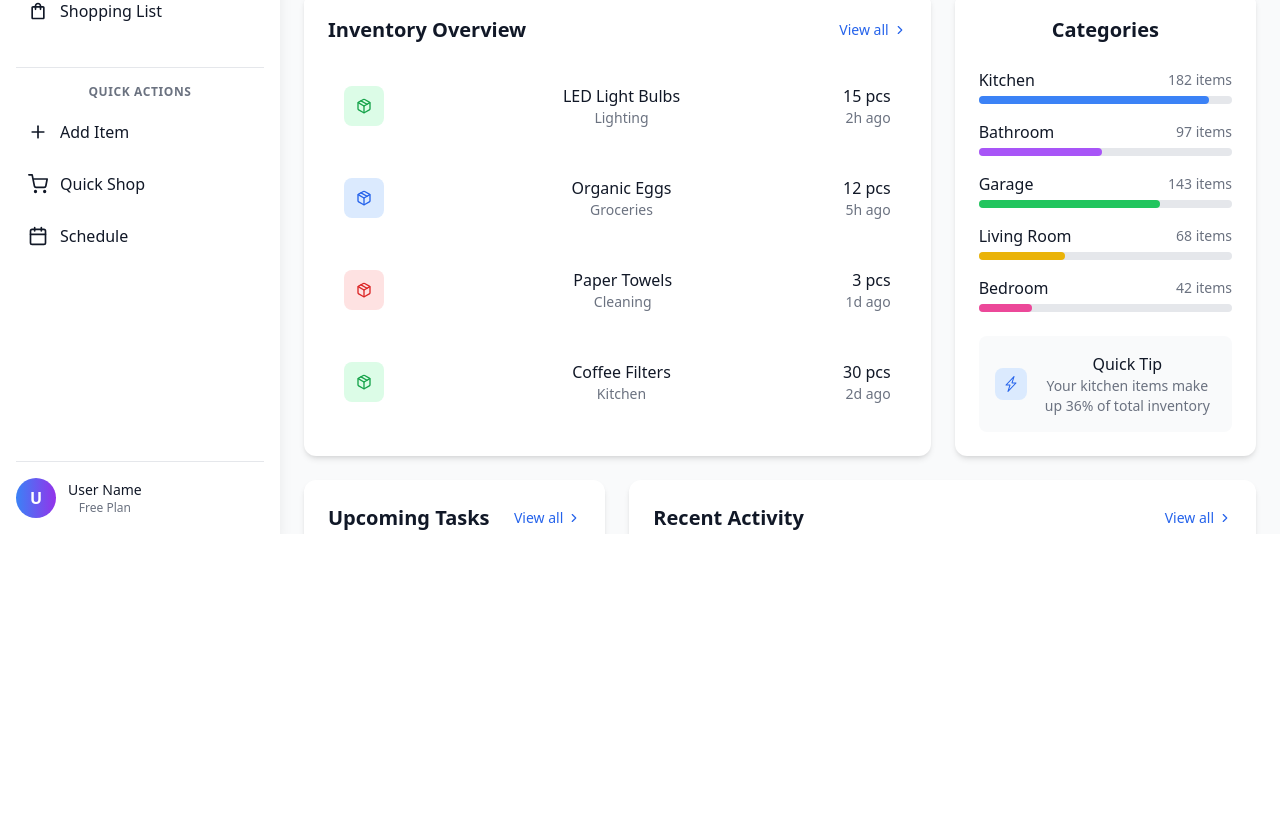
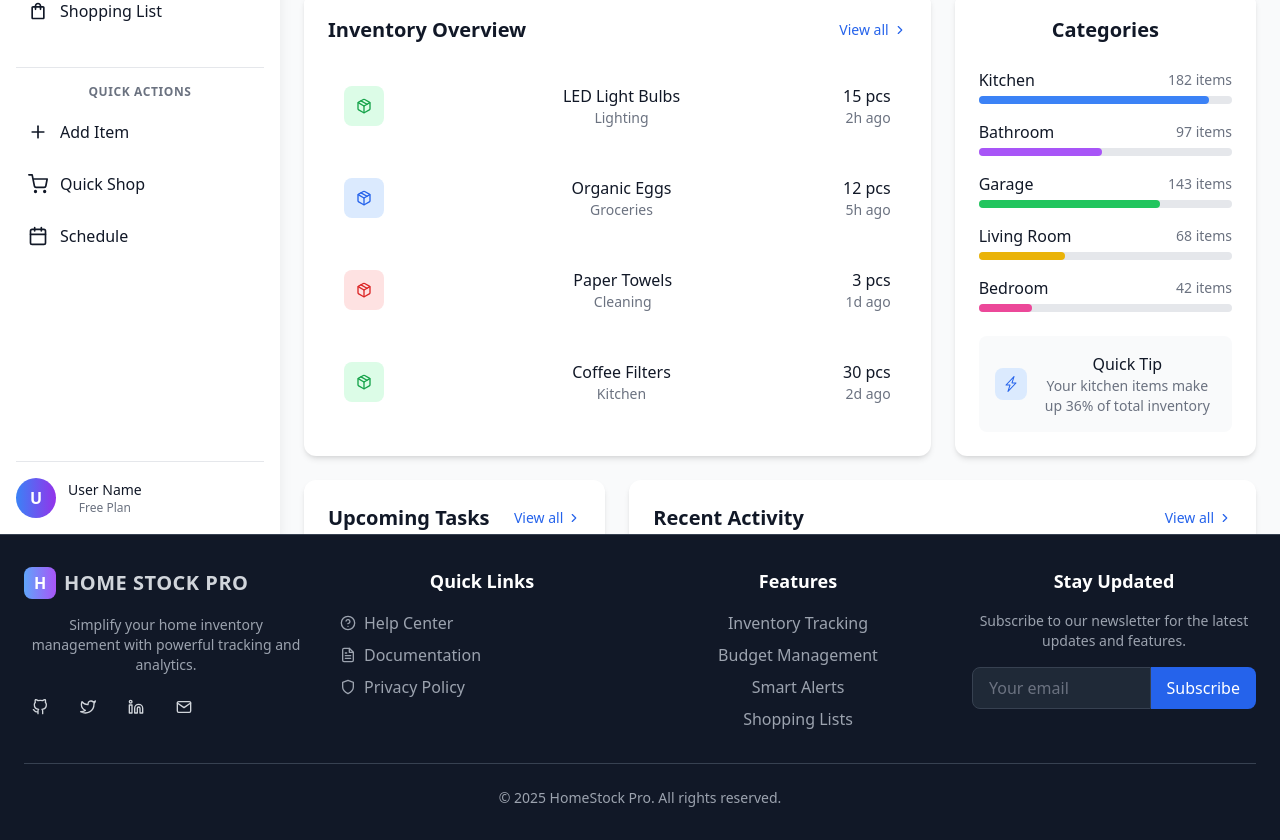
Before and after one commit to kmddkuruppu/Home-Stock, a React (Create React App) app in the folder frontend/: page / in a window 1280 px wide. Shown: the part 338-1178 px from the top of the page. Before the commit the page ends 872 px from the top, so only its background shows below. Built offline with nearby package versions, Linux system fonts and the light colour scheme.

Commit message:
update footer section

```diff
--- a/frontend/src/App.js
+++ b/frontend/src/App.js
@@ -8,6 +8,7 @@ import ExpenseList from './components/ExpenseList';
 import BudgetOverview from './components/BudgetOverview';
 import Slidebar from './components/Slidebar';
 import UpdateExpenseForm from './components/UpdateExpenseForm';
+import Footer from './components/Footer';
 
 // Import pages
 import Budget from './pages/Budget';
@@ -37,6 +38,7 @@ function App() {
           <Route path="/payments" element={<Payments />} />
           <Route path="/transMoney" element={<TransMoney />} />
         </Routes>
+        <Footer />
       </div>
     </Router>
   );
--- /dev/null
+++ b/frontend/src/components/Footer.js
@@ -0,0 +1,123 @@
+import { motion } from "framer-motion";
+import {
+  FiGithub, FiTwitter, FiLinkedin, FiMail,
+  FiHelpCircle, FiFileText, FiShield
+} from "react-icons/fi";
+
+const Footer = () => {
+  return (
+    <footer className="border-t border-gray-700 bg-gray-900 text-gray-300">
+      <div className="container mx-auto px-6 py-8">
+        <div className="grid grid-cols-1 md:grid-cols-4 gap-8">
+          {/* Company Info */}
+          <motion.div
+            initial={{ opacity: 0, y: 20 }}
+            animate={{ opacity: 1, y: 0 }}
+            transition={{ delay: 0.1 }}
+            className="space-y-4"
+          >
+            <div className="flex items-center space-x-2">
+              <div className="w-8 h-8 rounded-lg bg-gradient-to-r from-blue-400 to-purple-500 flex items-center justify-center text-white font-bold">
+                H
+              </div>
+              <span className="text-xl font-extrabold tracking-wide">HOME STOCK PRO</span>
+            </div>
+            <p className="text-sm text-gray-400">
+              Simplify your home inventory management with powerful tracking and analytics.
+            </p>
+            <div className="flex space-x-4">
+              <a href="#" className="p-2 rounded-full hover:bg-gray-700 transition-colors text-gray-300 hover:text-white">
+                <FiGithub />
+              </a>
+              <a href="#" className="p-2 rounded-full hover:bg-gray-700 transition-colors text-gray-300 hover:text-white">
+                <FiTwitter />
+              </a>
+              <a href="#" className="p-2 rounded-full hover:bg-gray-700 transition-colors text-gray-300 hover:text-white">
+                <FiLinkedin />
+              </a>
+              <a href="#" className="p-2 rounded-full hover:bg-gray-700 transition-colors text-gray-300 hover:text-white">
+                <FiMail />
+              </a>
+            </div>
+          </motion.div>
+
+          {/* Quick Links */}
+          <motion.div
+            initial={{ opacity: 0, y: 20 }}
+            animate={{ opacity: 1, y: 0 }}
+            transition={{ delay: 0.2 }}
+            className="space-y-4"
+          >
+            <h3 className="font-semibold text-lg text-white">Quick Links</h3>
+            <ul className="space-y-2">
+              <li>
+                <a href="#" className="hover:text-blue-400 transition-colors flex items-center text-gray-400">
+                  <FiHelpCircle className="mr-2" /> Help Center
+                </a>
+              </li>
+              <li>
+                <a href="#" className="hover:text-blue-400 transition-colors flex items-center text-gray-400">
+                  <FiFileText className="mr-2" /> Documentation
+                </a>
+              </li>
+              <li>
+                <a href="#" className="hover:text-blue-400 transition-colors flex items-center text-gray-400">
+                  <FiShield className="mr-2" /> Privacy Policy
+                </a>
+              </li>
+            </ul>
+          </motion.div>
+
+          {/* Features */}
+          <motion.div
+            initial={{ opacity: 0, y: 20 }}
+            animate={{ opacity: 1, y: 0 }}
+            transition={{ delay: 0.3 }}
+            className="space-y-4"
+          >
+            <h3 className="font-semibold text-lg text-white">Features</h3>
+            <ul className="space-y-2">
+              <li><a href="#" className="hover:text-blue-400 transition-colors text-gray-400">Inventory Tracking</a></li>
+              <li><a href="#" className="hover:text-blue-400 transition-colors text-gray-400">Budget Management</a></li>
+              <li><a href="#" className="hover:text-blue-400 transition-colors text-gray-400">Smart Alerts</a></li>
+              <li><a href="#" className="hover:text-blue-400 transition-colors text-gray-400">Shopping Lists</a></li>
+            </ul>
+          </motion.div>
+
+          {/* Newsletter */}
+          <motion.div
+            initial={{ opacity: 0, y: 20 }}
+            animate={{ opacity: 1, y: 0 }}
+            transition={{ delay: 0.4 }}
+            className="space-y-4"
+          >
+            <h3 className="font-semibold text-lg text-white">Stay Updated</h3>
+            <p className="text-sm text-gray-400">Subscribe to our newsletter for the latest updates and features.</p>
+            <div className="flex">
+              <input
+                type="email"
+                placeholder="Your email"
+                className="px-4 py-2 rounded-l-lg border bg-gray-800 border-gray-700 focus:border-blue-500 focus:outline-none focus:ring-1 focus:ring-blue-500 w-full text-white placeholder-gray-500"
+              />
+              <button className="px-4 py-2 rounded-r-lg bg-blue-600 hover:bg-blue-700 text-white transition-colors">
+                Subscribe
+              </button>
+            </div>
+          </motion.div>
+        </div>
+
+        {/* Copyright */}
+        <motion.div
+          initial={{ opacity: 0 }}
+          animate={{ opacity: 1 }}
+          transition={{ delay: 0.5 }}
+          className="border-t border-gray-700 mt-8 pt-6 text-center text-sm text-gray-400"
+        >
+          <p>© {new Date().getFullYear()} HomeStock Pro. All rights reserved.</p>
+        </motion.div>
+      </div>
+    </footer>
+  );
+};
+
+export default Footer;
```
